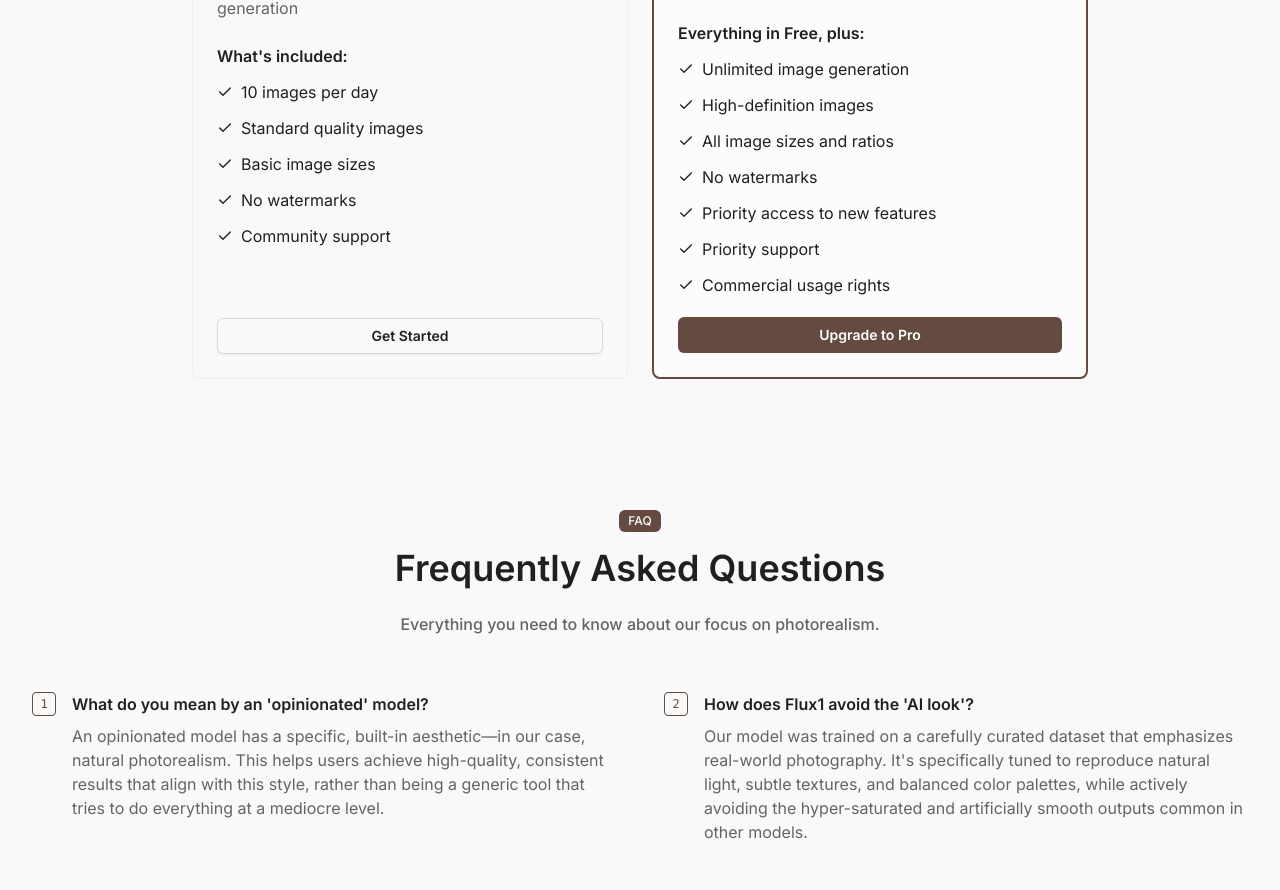
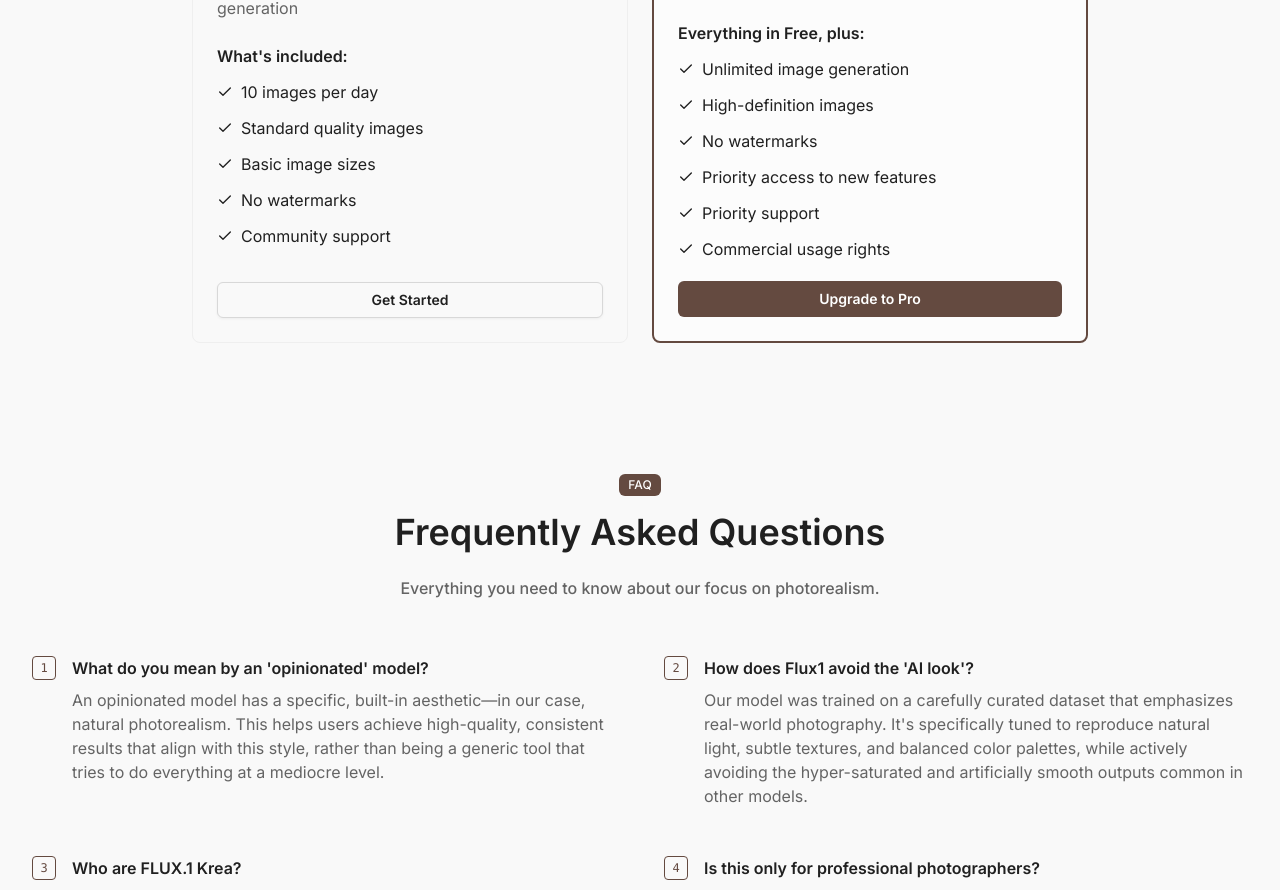
Before and after one commit to HavAnIdea/flux1-krea, a Next.js app: page / in a window 1280 px wide. Shown: the part 2494-3384 px from the top of the page. Built offline with nearby package versions, Linux system fonts and the light colour scheme; no server answers; the database is empty.

Commit message:
[feature] 未完成图片尺寸设置

```diff
--- a/src/components/blocks/pricing/DynamicPricing.tsx
+++ b/src/components/blocks/pricing/DynamicPricing.tsx
@@ -125,7 +125,7 @@ export default function DynamicPricing({
   const proFeatures = [
     "Unlimited image generation",
     "High-definition images",
-    "All image sizes and ratios",
+    // "All image sizes and ratios",
     "No watermarks",
     "Priority access to new features",
     "Priority support",
```
